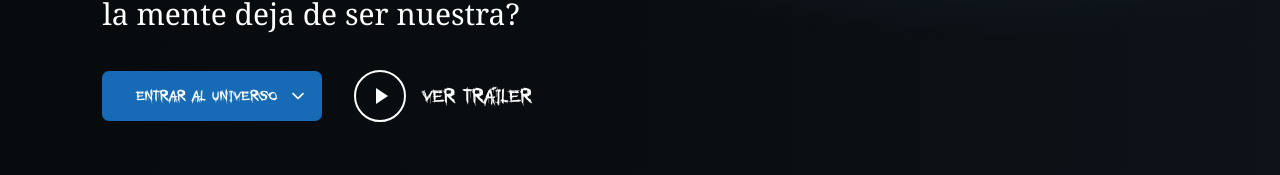
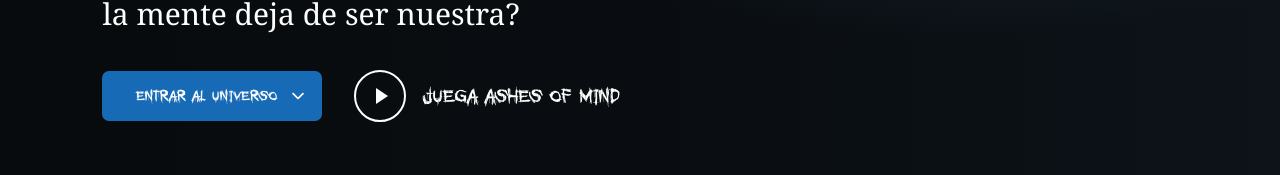
Before and after one commit to Feliperoblessx/Pagina_Ashes-of-Mind, a React (Vite) app: page / in a window 1280 px wide. Shown: the part 466-641 px from the top of the page. Built offline with nearby package versions, Linux system fonts and the light colour scheme.

Commit message:
Se agrego para descargar la build 2 del juego

```diff
--- a/src/App.jsx
+++ b/src/App.jsx
@@ -93,11 +93,11 @@
               />
             </a>
 
-            <a className="button button-secondary" href="https://youtu.be/xlH8TP3dKN8">
+            <a className="button button-secondary" href="#build">
               <span className="play-icon">
                 <span className="play-triangle"></span>
               </span>
-              <span className="trailer-text">Ver tráiler</span>
+              <span className="trailer-text">JUEGA ASHES OF MIND</span>
             </a>
 
           </div>
@@ -254,7 +254,7 @@
 
               <a
                 className="download-button"
-                href="https://github.com/Alein0/AshesOfMind/releases/download/V0.1/AshesOfMind.zip"
+                href="https://github.com/Alein0/AshesOfMind/releases/download/V0.2/AshesOfMind.V0.2.zip"
               >
                 <span className="download-button-icon" aria-hidden="true">
                   <svg viewBox="0 0 24 24" fill="none">
```
